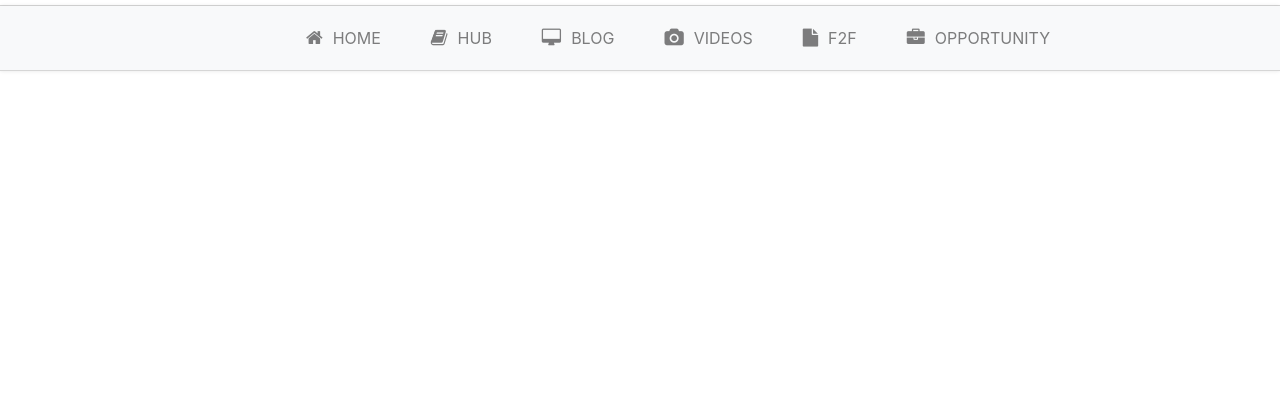
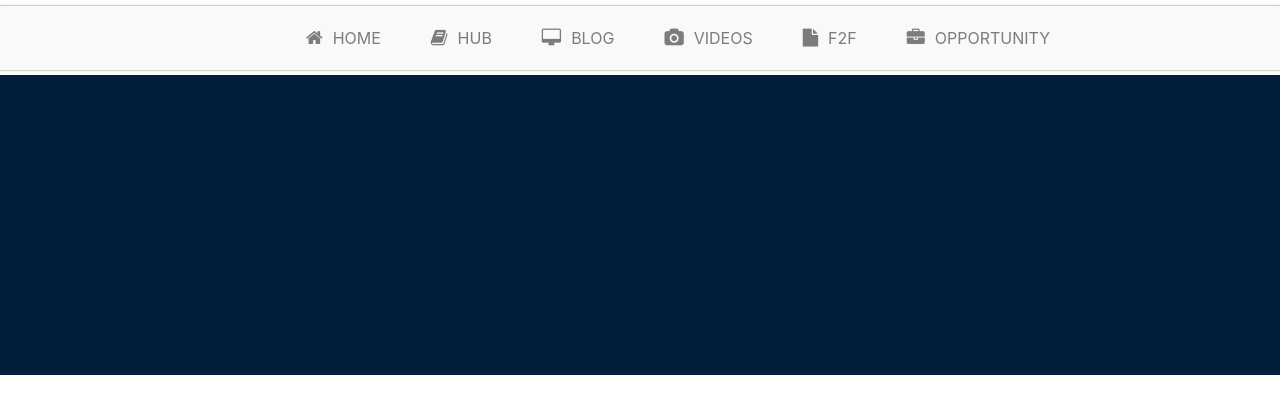
Before and after one commit to samuil22/scholarcave0.2, a plain HTML site: page hub.html in a window 1280 px wide. Shown: the part 105-518 px from the top of the page. Drawn offline with nearby package versions, Linux system fonts and the light colour scheme; a web font is replaced by a local one.

Commit message:
hub search bar

```diff
--- a/hub.html
+++ b/hub.html
@@ -89,7 +89,9 @@
   </div>
 </nav>
 </div>
+<section id="search_bar_hub" class="bar_search">
 
+</section>
 
 
   <!-- Modal one-->
--- a/style.css
+++ b/style.css
@@ -199,7 +199,12 @@ color: #bfbdbd;
     padding: 10px;
     font-size: 14px;
 }
-
+/* hub page */
+#search_bar_hub{
+  margin-top: 180px;
+  height: 300px;
+  background: #021E3B;
+}
   @media (min-width: 1200px){
     .form-inline .input-group {
       width: 300px;
```
